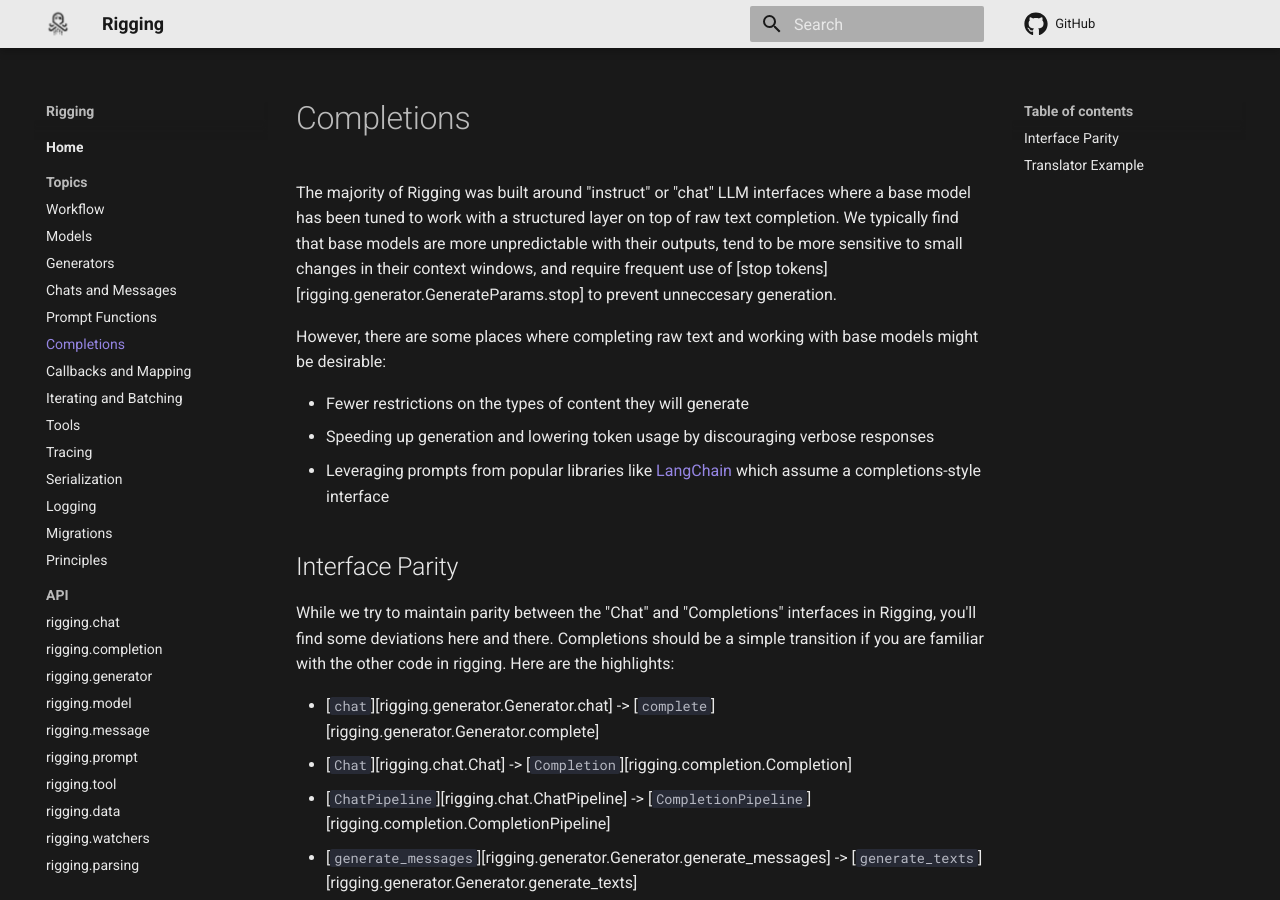
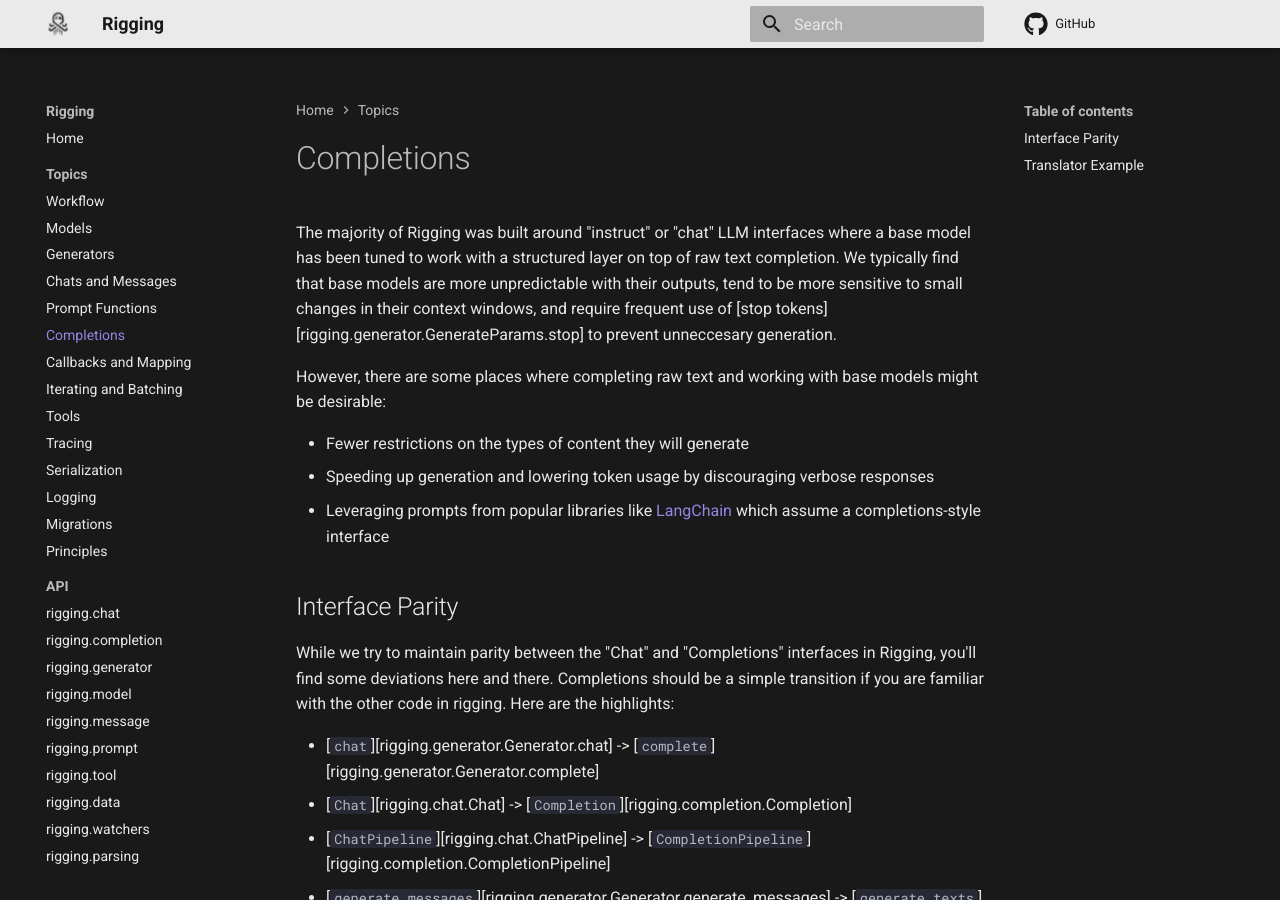
Before and after one commit to dreadnode/rigging, an MkDocs documentation site: the page built from docs/topics/completions.md, in a window 1280 px wide and 900 px high. Built offline with MkDocs 1.6.1 and Material for MkDocs 9.7.7, drawn with Linux system fonts in a browser that asks for light colours; comment, search, counter and statistics services are not loaded; some of the changed lines change nothing that is shown.

Commit message:
Adjusting nav

```diff
--- a/mkdocs.yml
+++ b/mkdocs.yml
@@ -5,8 +5,7 @@ site_url: https://rigging.dreadnode.io
 repo_url: https://github.com/dreadnode/rigging
 
 nav:
-  - Home:
-    - index.md
+  - index.md
   - Topics:
     - Workflow: topics/workflow.md
     - Models: topics/models.md
```
